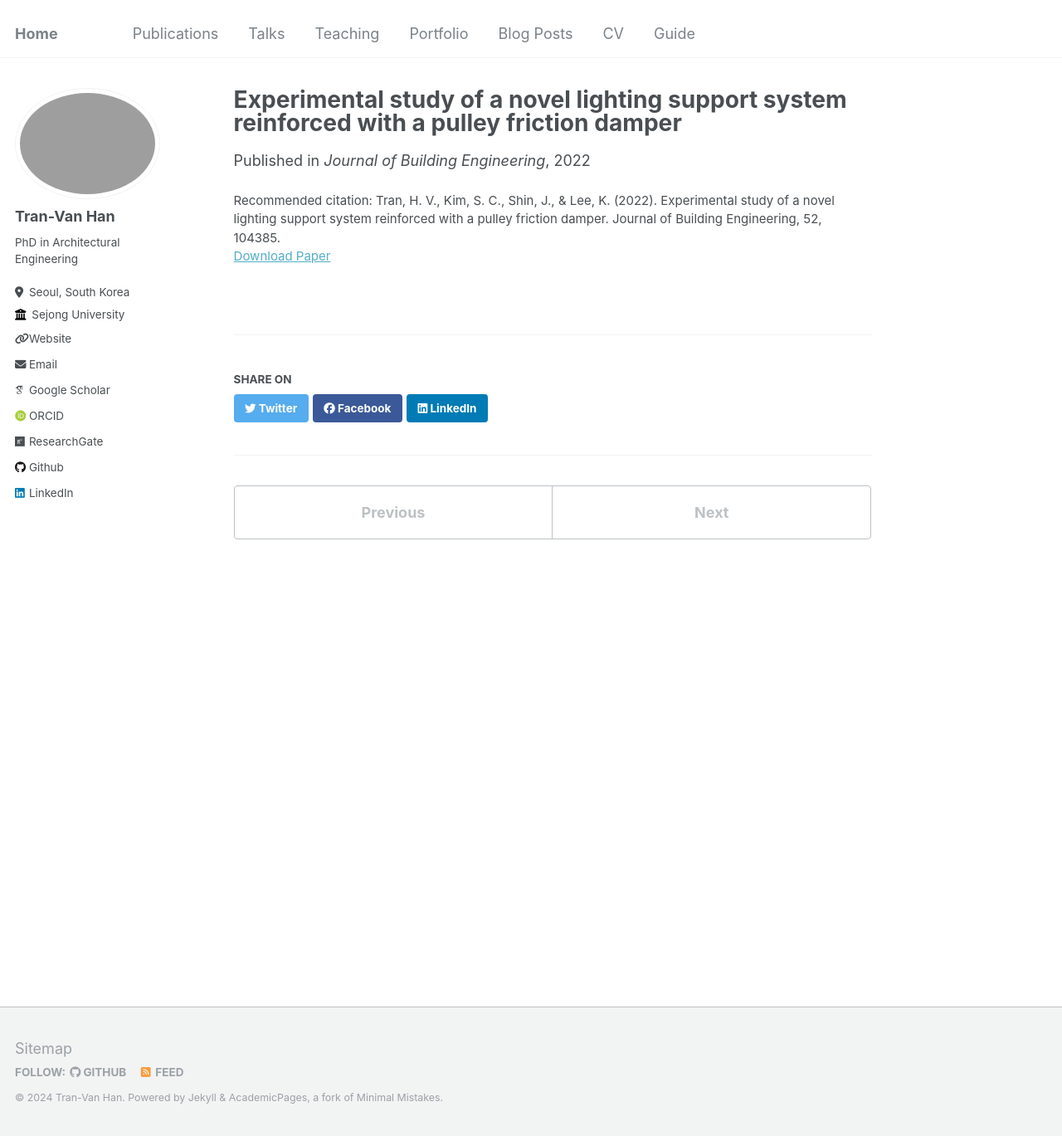
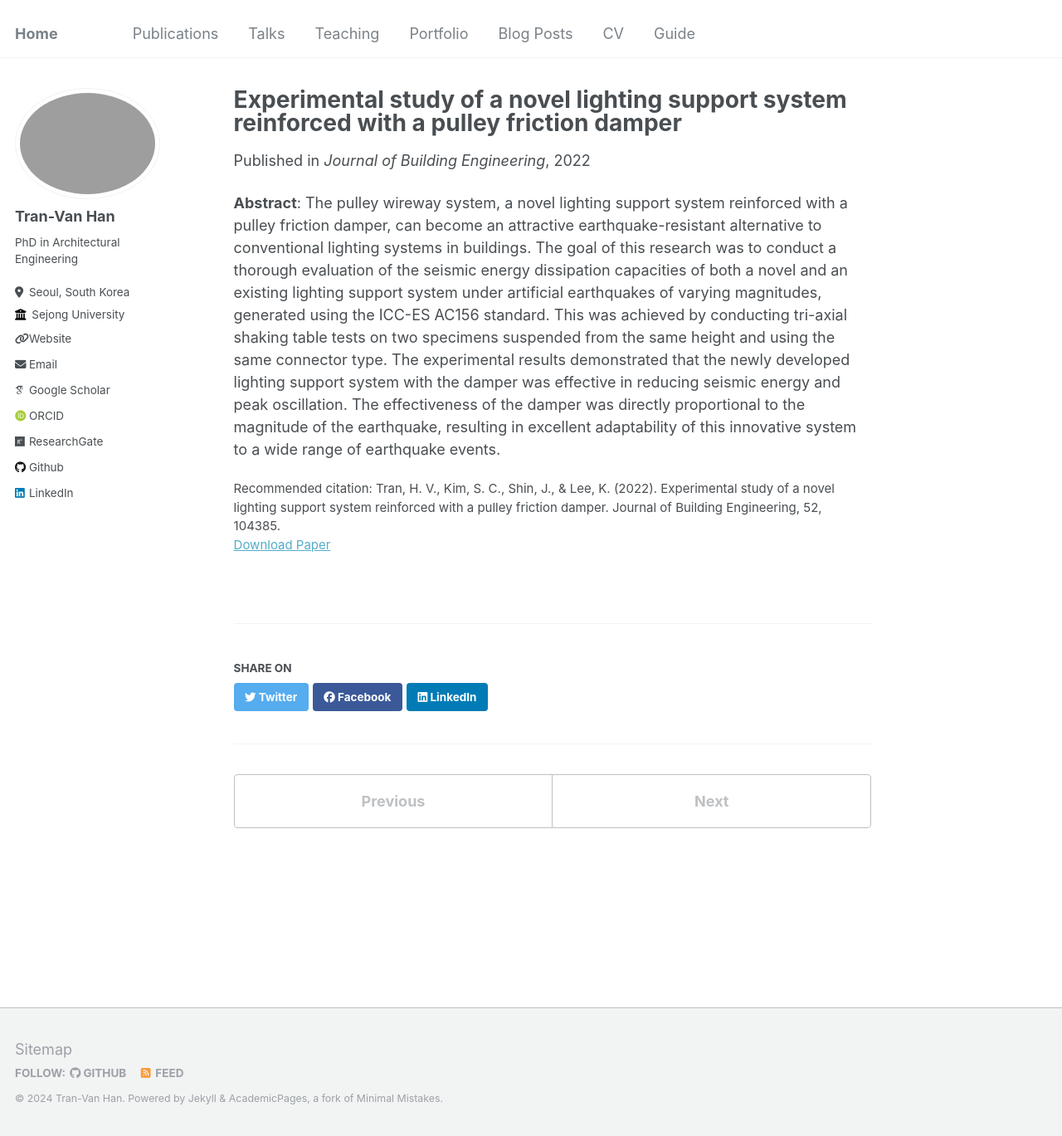
Before and after one commit to tranhan1405/tranhan1405.github.io, a Jekyll site: the page built from _publications/2009-10-01-paper-title-number-1.md, in a window 1280 px wide and 1369 px high. Shown: the whole window at 83% size. Built offline with Jekyll 4.4.1, drawn with Linux system fonts in a browser that asks for light colours; some web fonts are replaced.

Commit message:
Update 2009-10-01-paper-title-number-1.md

```diff
--- a/_publications/2009-10-01-paper-title-number-1.md
+++ b/_publications/2009-10-01-paper-title-number-1.md
@@ -8,3 +8,4 @@ venue: 'Journal of Building Engineering'
 paperurl: 'http://tranhan1405.github.io/files/Experimental study of a novel lighting support system reinforced with a pulley friction damper.pdf'
 citation: 'Tran, H. V., Kim, S. C., Shin, J., & Lee, K. (2022). Experimental study of a novel lighting support system reinforced with a pulley friction damper. Journal of Building Engineering, 52, 104385.'
 ---
+**Abstract**: The pulley wireway system, a novel lighting support system reinforced with a pulley friction damper, can become an attractive earthquake-resistant alternative to conventional lighting systems in buildings. The goal of this research was to conduct a thorough evaluation of the seismic energy dissipation capacities of both a novel and an existing lighting support system under artificial earthquakes of varying magnitudes, generated using the ICC-ES AC156 standard. This was achieved by conducting tri-axial shaking table tests on two specimens suspended from the same height and using the same connector type. The experimental results demonstrated that the newly developed lighting support system with the damper was effective in reducing seismic energy and peak oscillation. The effectiveness of the damper was directly proportional to the magnitude of the earthquake, resulting in excellent adaptability of this innovative system to a wide range of earthquake events.
```
